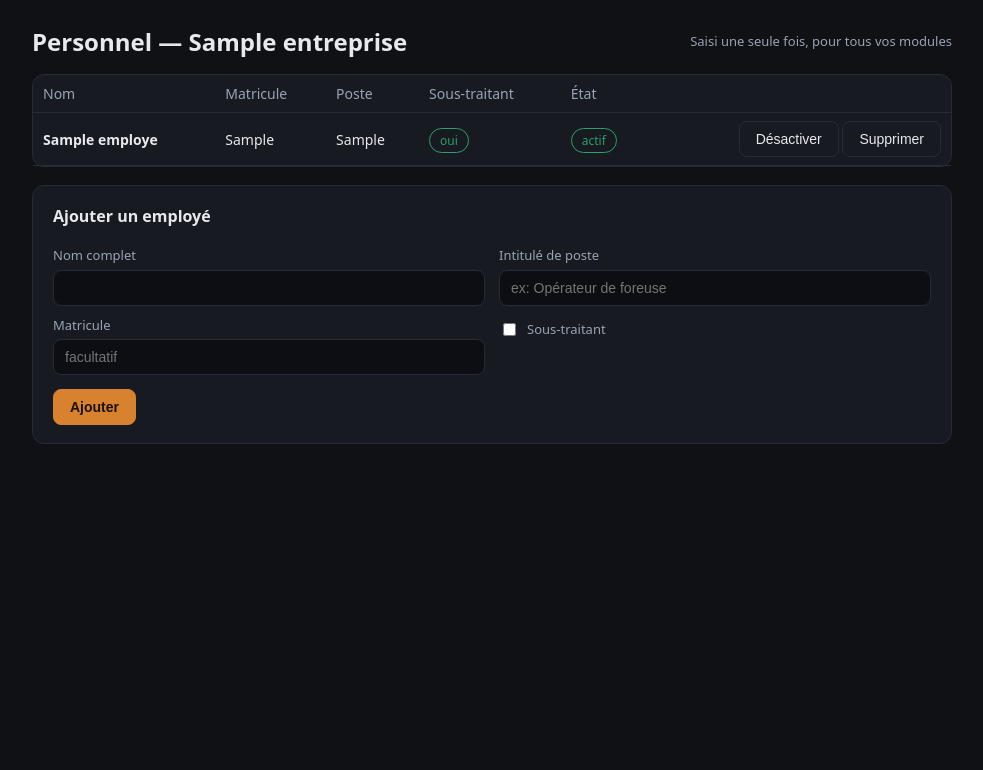
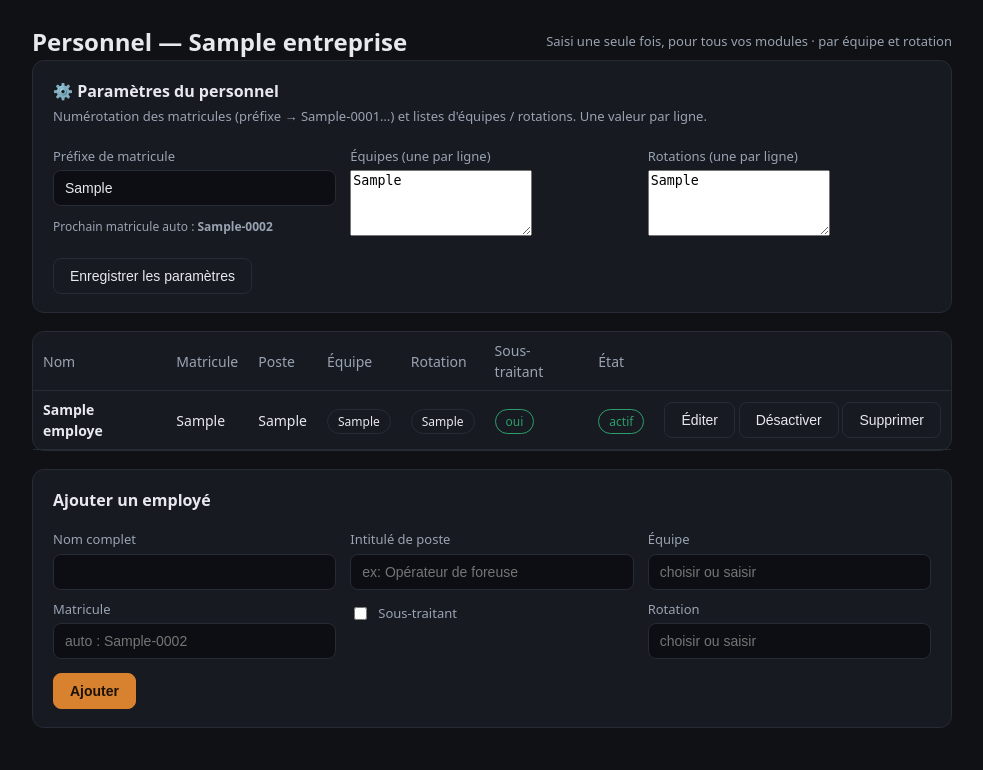
Before and after one commit to donaldulrich90-ctrl/good-engineers-portail, a Django app: page /personnel/ in a window 1280 px wide. Shown: the part 53-823 px from the top of the page, without its empty margins (148-1131 px from the left). Before the commit the page ends 497 px from the top, so only its background shows below. Run offline with Django 5.2, Linux system fonts and the light colour scheme; a user stored in the database is signed in; tables that the repository leaves empty hold one stand-in row (values such as "Sample post").

Commit message:
feat(portail): personnel par équipe & rotation + matricules auto (#8)
Le personnel partagé gère désormais l'équipe et la rotation de chaque
employé, et l'entreprise définit la numérotation de ses matricules.

- Entreprise : préfixe + compteur de matricule, listes équipes/rotations
- Employe : champs equipe, rotation (migration 0005)
- personnel : config (préfixe/équipes/rotations), matricule auto (préfixe-0001,
  modifiable), édition d'un employé, tri par équipe/rotation
- template : paramètres, colonnes équipe/rotation, formulaire add/édit


Claude-Session: https://claude.ai/code/session_01AWRhPyJtQYZr4jwqQ3knNc

Co-authored-by: Donald (via Claude) <fasoequipementstore@gmail.com>
Co-authored-by: Claude Opus 4.8 <noreply@anthropic.com>

```diff
--- a/good-engineers-portail/portal/models.py
+++ b/good-engineers-portail/portal/models.py
@@ -36,6 +36,12 @@ class Entreprise(models.Model):
 
     # Logo de l'entreprise abonnée (data URI base64), affiché sur la page d'accueil.
     logo = models.TextField("logo (data URI)", blank=True, default="")
+
+    # --- Personnel : numérotation des matricules + listes équipe/rotation ---
+    matricule_prefix = models.CharField("préfixe matricule", max_length=20, blank=True, default="")
+    matricule_seq = models.IntegerField("compteur matricule", default=0)
+    equipes = models.TextField("équipes (une par ligne)", blank=True, default="")
+    rotations = models.TextField("rotations (une par ligne)", blank=True, default="")
 
     cree_le = models.DateTimeField(auto_now_add=True)
     maj_le = models.DateTimeField(auto_now=True)
@@ -154,6 +160,8 @@ class Employe(models.Model):
     nom = models.CharField("nom complet", max_length=160)
     matricule = models.CharField(max_length=40, blank=True, default="")
     poste = models.CharField("intitulé de poste", max_length=120, blank=True, default="")
+    equipe = models.CharField("équipe", max_length=60, blank=True, default="")
+    rotation = models.CharField("rotation", max_length=60, blank=True, default="")
     sous_traitant = models.BooleanField("sous-traitant", default=False)
     actif = models.BooleanField(default=True)
     cree_le = models.DateTimeField(auto_now_add=True)
--- a/good-engineers-portail/portal/templates/portal/pointage/personnel.html
+++ b/good-engineers-portail/portal/templates/portal/pointage/personnel.html
@@ -3,24 +3,52 @@
 {% block contenu %}
 <div style="display:flex;justify-content:space-between;align-items:center;flex-wrap:wrap;gap:8px">
   <h2 style="margin:0">Personnel — {{ entreprise.nom }}</h2>
-  <span class="mut" style="font-size:13px">Saisi une seule fois, pour tous vos modules</span>
+  <span class="mut" style="font-size:13px">Saisi une seule fois, pour tous vos modules · par équipe et rotation</span>
 </div>
 {% if erreur %}<p class="err">{{ erreur }}</p>{% endif %}
 {% if ok %}<p style="color:var(--ok)">{{ ok }}</p>{% endif %}
 
+{% if peut_gerer %}
+<div class="card">
+  <strong>⚙️ Paramètres du personnel</strong>
+  <p class="mut" style="font-size:13px;margin:4px 0 10px">Numérotation des matricules (préfixe → {{ entreprise.matricule_prefix|default:"—" }}-0001…) et listes d'équipes / rotations. Une valeur par ligne.</p>
+  <form method="post">{% csrf_token %}<input type="hidden" name="action" value="config">
+    <div class="grid">
+      <div>
+        <label for="mpfx">Préfixe de matricule</label>
+        <input id="mpfx" name="matricule_prefix" value="{{ entreprise.matricule_prefix }}" placeholder="ex: WAU">
+        {% if next_matricule %}<p class="mut" style="font-size:12px">Prochain matricule auto : <strong>{{ next_matricule }}</strong></p>{% endif %}
+      </div>
+      <div>
+        <label for="eqs">Équipes (une par ligne)</label>
+        <textarea id="eqs" name="equipes" rows="4" placeholder="Équipe A&#10;Équipe B">{{ entreprise.equipes }}</textarea>
+      </div>
+      <div>
+        <label for="rots">Rotations (une par ligne)</label>
+        <textarea id="rots" name="rotations" rows="4" placeholder="14x7&#10;28x28&#10;Jour / Nuit">{{ entreprise.rotations }}</textarea>
+      </div>
+    </div>
+    <button class="btn" type="submit" style="margin-top:10px">Enregistrer les paramètres</button>
+  </form>
+</div>
+{% endif %}
+
 <div class="card" style="padding:0;margin-top:14px">
   <table>
-    <thead><tr><th>Nom</th><th>Matricule</th><th>Poste</th><th>Sous-traitant</th><th>État</th><th></th></tr></thead>
+    <thead><tr><th>Nom</th><th>Matricule</th><th>Poste</th><th>Équipe</th><th>Rotation</th><th>Sous-traitant</th><th>État</th><th></th></tr></thead>
     <tbody>
       {% for e in employes %}
       <tr>
         <td><strong>{{ e.nom }}</strong></td>
         <td>{{ e.matricule|default:"—" }}</td>
         <td>{{ e.poste|default:"—" }}</td>
+        <td>{% if e.equipe %}<span class="pill">{{ e.equipe }}</span>{% else %}<span class="mut">—</span>{% endif %}</td>
+        <td>{% if e.rotation %}<span class="pill">{{ e.rotation }}</span>{% else %}<span class="mut">—</span>{% endif %}</td>
         <td>{% if e.sous_traitant %}<span class="pill ok">oui</span>{% else %}<span class="mut">non</span>{% endif %}</td>
         <td>{% if e.actif %}<span class="pill ok">actif</span>{% else %}<span class="pill off">inactif</span>{% endif %}</td>
-        <td style="text-align:right">
+        <td style="text-align:right;white-space:nowrap">
           {% if peut_gerer %}
+          <button type="button" class="btn" onclick="persEdit('{{ e.id }}','{{ e.nom|escapejs }}','{{ e.matricule|escapejs }}','{{ e.poste|escapejs }}','{{ e.equipe|escapejs }}','{{ e.rotation|escapejs }}','{{ e.sous_traitant|yesno:"1," }}')">Éditer</button>
           <form method="post" style="display:inline">{% csrf_token %}
             <input type="hidden" name="employe_id" value="{{ e.id }}">
             {% if e.actif %}
@@ -34,37 +62,72 @@
         </td>
       </tr>
       {% empty %}
-      <tr><td colspan="6" class="mut" style="padding:18px">Aucun employé. Ajoute le premier ci-dessous.</td></tr>
+      <tr><td colspan="8" class="mut" style="padding:18px">Aucun employé. Ajoute le premier ci-dessous.</td></tr>
       {% endfor %}
     </tbody>
   </table>
 </div>
 
 {% if peut_gerer %}
-<div class="card">
-  <strong>Ajouter un employé</strong>
-  <form method="post" style="margin-top:8px">
+<div class="card" id="persFormCard">
+  <strong id="persFormTitle">Ajouter un employé</strong>
+  <form method="post" style="margin-top:8px" id="persForm">
     {% csrf_token %}
+    <input type="hidden" name="action" value="save" id="persAction">
+    <input type="hidden" name="employe_id" value="" id="persEmpId">
     <div class="grid">
       <div>
         <label for="nom">Nom complet</label>
         <input id="nom" name="nom" required>
         <label for="matricule">Matricule</label>
-        <input id="matricule" name="matricule" placeholder="facultatif">
+        <input id="matricule" name="matricule" placeholder="{% if next_matricule %}auto : {{ next_matricule }}{% else %}facultatif{% endif %}">
       </div>
       <div>
         <label for="poste">Intitulé de poste</label>
         <input id="poste" name="poste" list="postes" placeholder="ex: Opérateur de foreuse">
-        <datalist id="postes">
-          {% for p in postes_suggeres %}<option value="{{ p }}">{% endfor %}
-        </datalist>
+        <datalist id="postes">{% for p in postes_suggeres %}<option value="{{ p }}">{% endfor %}</datalist>
         <label style="display:flex;align-items:center;gap:8px;margin-top:14px">
-          <input type="checkbox" name="sous_traitant" style="width:auto"> Sous-traitant
+          <input type="checkbox" name="sous_traitant" id="sousTraitant" style="width:auto"> Sous-traitant
         </label>
       </div>
+      <div>
+        <label for="equipe">Équipe</label>
+        <input id="equipe" name="equipe" list="equipes_dl" placeholder="choisir ou saisir">
+        <datalist id="equipes_dl">{% for q in equipes_list %}<option value="{{ q }}">{% endfor %}</datalist>
+        <label for="rotation">Rotation</label>
+        <input id="rotation" name="rotation" list="rotations_dl" placeholder="choisir ou saisir">
+        <datalist id="rotations_dl">{% for r in rotations_list %}<option value="{{ r }}">{% endfor %}</datalist>
+      </div>
     </div>
-    <button class="btn primaire" type="submit" style="margin-top:14px">Ajouter</button>
+    <div style="margin-top:14px;display:flex;gap:8px">
+      <button class="btn primaire" type="submit" id="persSubmit">Ajouter</button>
+      <button class="btn" type="button" onclick="persReset()" id="persCancel" style="display:none">Annuler</button>
+    </div>
   </form>
 </div>
+<script>
+  function persEdit(id,nom,mat,poste,eq,rot,st){
+    document.getElementById('persAction').value='editer';
+    document.getElementById('persEmpId').value=id;
+    document.getElementById('nom').value=nom;
+    document.getElementById('matricule').value=mat;
+    document.getElementById('poste').value=poste;
+    document.getElementById('equipe').value=eq;
+    document.getElementById('rotation').value=rot;
+    document.getElementById('sousTraitant').checked = (st==='1');
+    document.getElementById('persFormTitle').textContent='Modifier l\'employé';
+    document.getElementById('persSubmit').textContent='Enregistrer';
+    document.getElementById('persCancel').style.display='';
+    document.getElementById('persFormCard').scrollIntoView({behavior:'smooth'});
+  }
+  function persReset(){
+    document.getElementById('persForm').reset();
+    document.getElementById('persAction').value='save';
+    document.getElementById('persEmpId').value='';
+    document.getElementById('persFormTitle').textContent='Ajouter un employé';
+    document.getElementById('persSubmit').textContent='Ajouter';
+    document.getElementById('persCancel').style.display='none';
+  }
+</script>
 {% endif %}
 {% endblock %}
--- a/good-engineers-portail/portal/views.py
+++ b/good-engineers-portail/portal/views.py
@@ -515,23 +515,56 @@ def personnel(request):
             elif action == "activer":
                 Employe.objects.filter(entreprise=ent, pk=request.POST.get("employe_id")).update(actif=True)
                 ok = "Employé réactivé."
+            elif action == "config":
+                ent.matricule_prefix = (request.POST.get("matricule_prefix") or "").strip()[:20]
+                ent.equipes = (request.POST.get("equipes") or "").strip()
+                ent.rotations = (request.POST.get("rotations") or "").strip()
+                ent.save(update_fields=["matricule_prefix", "equipes", "rotations"])
+                ok = "Paramètres du personnel enregistrés."
+            elif action == "editer":
+                emp = Employe.objects.filter(entreprise=ent, pk=request.POST.get("employe_id")).first()
+                if emp:
+                    nom = (request.POST.get("nom") or "").strip()
+                    if nom:
+                        emp.nom = nom
+                    emp.matricule = (request.POST.get("matricule") or "").strip()
+                    emp.poste = (request.POST.get("poste") or "").strip()
+                    emp.equipe = (request.POST.get("equipe") or "").strip()[:60]
+                    emp.rotation = (request.POST.get("rotation") or "").strip()[:60]
+                    emp.sous_traitant = bool(request.POST.get("sous_traitant"))
+                    emp.save()
+                    ok = "Employé mis à jour."
             else:
                 nom = (request.POST.get("nom") or "").strip()
                 if not nom:
                     erreur = "Le nom est obligatoire."
                 else:
+                    matricule = (request.POST.get("matricule") or "").strip()
+                    # Matricule auto : préfixe + compteur zéro-paddé, si laissé vide.
+                    if not matricule and ent.matricule_prefix:
+                        ent.matricule_seq = (ent.matricule_seq or 0) + 1
+                        ent.save(update_fields=["matricule_seq"])
+                        matricule = "%s-%04d" % (ent.matricule_prefix, ent.matricule_seq)
                     Employe.objects.create(
-                        entreprise=ent, nom=nom,
-                        matricule=(request.POST.get("matricule") or "").strip(),
+                        entreprise=ent, nom=nom, matricule=matricule,
                         poste=(request.POST.get("poste") or "").strip(),
+                        equipe=(request.POST.get("equipe") or "").strip()[:60],
+                        rotation=(request.POST.get("rotation") or "").strip()[:60],
                         sous_traitant=bool(request.POST.get("sous_traitant")),
                     )
                     ok = f"Employé « {nom} » ajouté."
 
-    employes = ent.employes.all()
+    equipes_list = [l.strip() for l in (ent.equipes or "").splitlines() if l.strip()]
+    rotations_list = [l.strip() for l in (ent.rotations or "").splitlines() if l.strip()]
+    next_matricule = ""
+    if ent.matricule_prefix:
+        next_matricule = "%s-%04d" % (ent.matricule_prefix, (ent.matricule_seq or 0) + 1)
+    employes = ent.employes.all().order_by("equipe", "rotation", "nom")
     return render(request, "portal/pointage/personnel.html", {
         "entreprise": ent, "employes": employes, "erreur": erreur, "ok": ok,
         "peut_gerer": peut_gerer, "postes_suggeres": Employe.POSTES_SUGGERES,
+        "equipes_list": equipes_list, "rotations_list": rotations_list,
+        "next_matricule": next_matricule,
     })
 
 
```
Also changed, not shown: good-engineers-portail/portal/migrations/0005_personnel_equipe_rotation.py (added).
